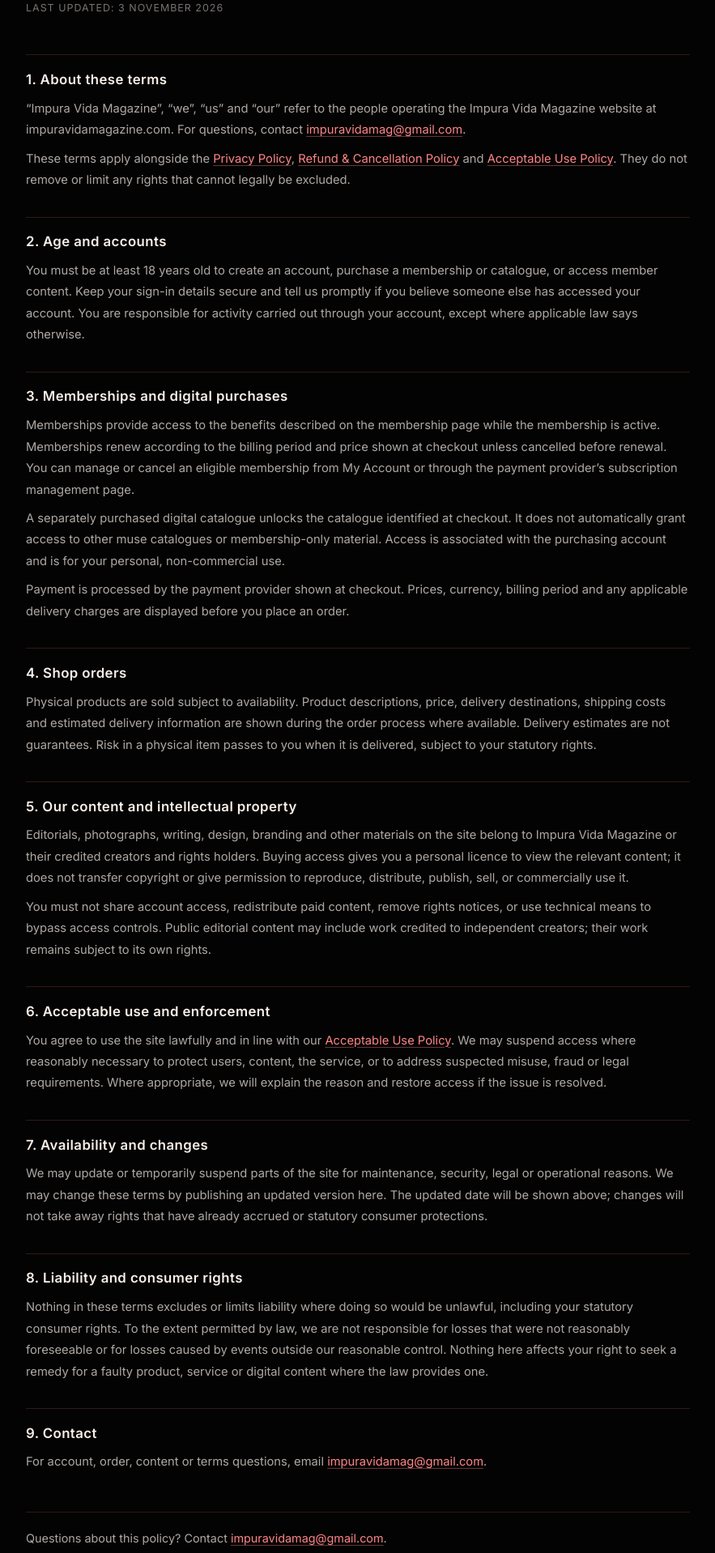
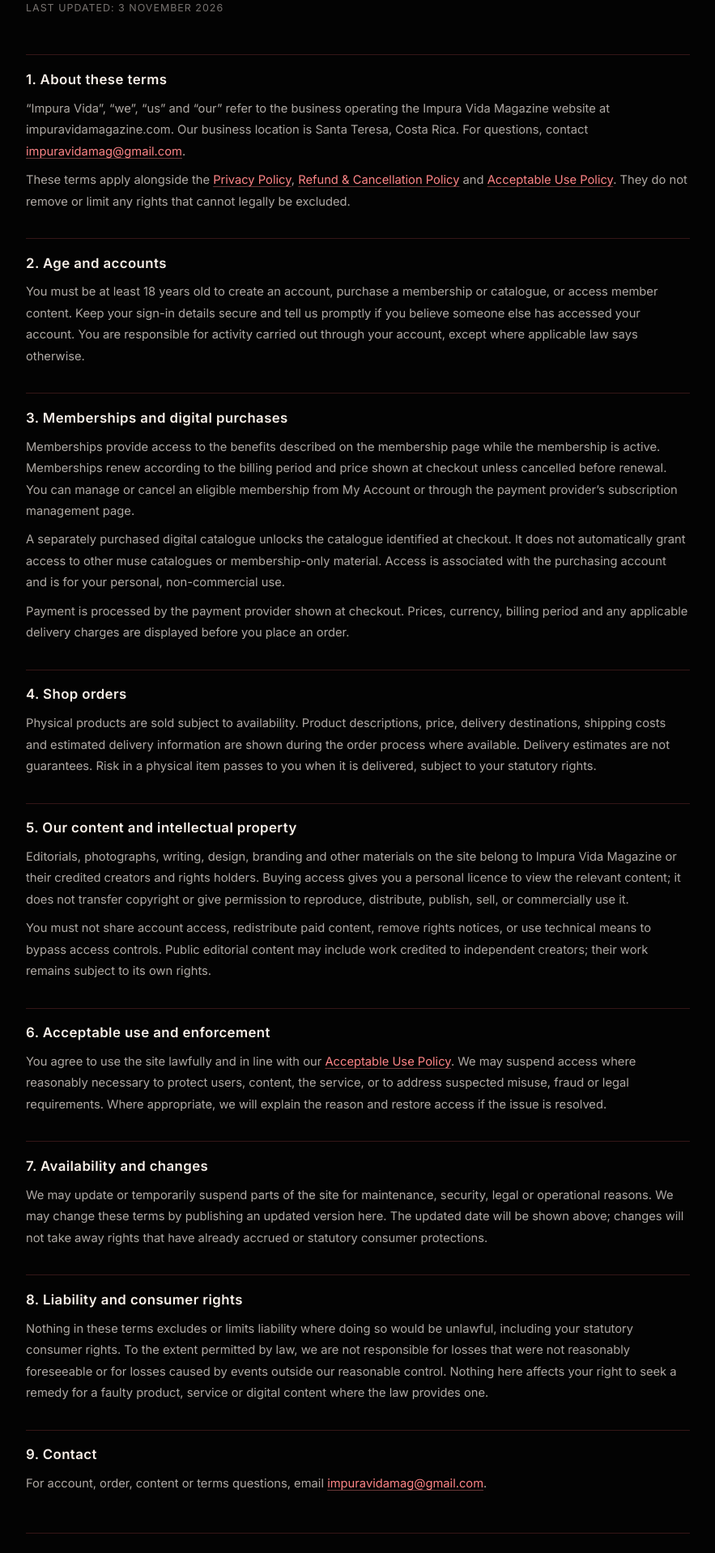
Before and after one commit to Snapey7/snapey7.github.io, a Next.js app: page /terms in a window 1280 px wide. Shown: the part 420-2338 px from the top of the page at 81% size, without its empty margins (198-1081 px from the left). Built offline with nearby package versions, Linux system fonts and the light colour scheme; no server answers.

Commit message:
Name Impura Vida and add business location to policies

```diff
--- a/app/privacy/page.tsx
+++ b/app/privacy/page.tsx
@@ -10,7 +10,7 @@ export default function PrivacyPage() {
       intro="This policy describes how Impura Vida Magazine handles personal information when you browse the site, create an account, use a membership, contact us, or make a purchase."
     >
       <PolicySection title="1. Who is responsible">
-        <p>Impura Vida Magazine is responsible for personal information collected through impuravidamagazine.com. For privacy questions or requests, email <a href="mailto:impuravidamag@gmail.com">impuravidamag@gmail.com</a>.</p>
+        <p>Impura Vida operates impuravidamagazine.com and is responsible for personal information collected through the site. The business location is Santa Teresa, Costa Rica. For privacy questions or requests, email <a href="mailto:impuravidamag@gmail.com">impuravidamag@gmail.com</a>.</p>
       </PolicySection>
       <PolicySection title="2. Information we collect">
         <p>Depending on how you use the site, we may handle:</p>
--- a/app/terms/page.tsx
+++ b/app/terms/page.tsx
@@ -10,7 +10,7 @@ export default function TermsPage() {
       intro="These terms explain how you may use the Impura Vida Magazine website, memberships, digital catalogues and shop. By using the site or placing an order, you agree to these terms."
     >
       <PolicySection title="1. About these terms">
-        <p>“Impura Vida Magazine”, “we”, “us” and “our” refer to the people operating the Impura Vida Magazine website at impuravidamagazine.com. For questions, contact <a href="mailto:impuravidamag@gmail.com">impuravidamag@gmail.com</a>.</p>
+        <p>“Impura Vida”, “we”, “us” and “our” refer to the business operating the Impura Vida Magazine website at impuravidamagazine.com. Our business location is Santa Teresa, Costa Rica. For questions, contact <a href="mailto:impuravidamag@gmail.com">impuravidamag@gmail.com</a>.</p>
         <p>These terms apply alongside the <a href="/privacy">Privacy Policy</a>, <a href="/refund-cancellation">Refund &amp; Cancellation Policy</a> and <a href="/acceptable-use">Acceptable Use Policy</a>. They do not remove or limit any rights that cannot legally be excluded.</p>
       </PolicySection>
       <PolicySection title="2. Age and accounts">
--- a/components/site/PolicyPage.tsx
+++ b/components/site/PolicyPage.tsx
@@ -12,7 +12,8 @@ export function PolicyPage({ title, intro, children }: { title: string; intro: s
           <p className="policy-updated">Last updated: 3 November 2026</p>
           <div className="policy-sections">{children}</div>
           <p className="policy-contact">
-            Questions about this policy? Contact <a href="mailto:impuravidamag@gmail.com">impuravidamag@gmail.com</a>.
+            Business location: Santa Teresa, Costa Rica. Questions about this policy? Contact{' '}
+            <a href="mailto:impuravidamag@gmail.com">impuravidamag@gmail.com</a>.
           </p>
         </article>
       </main>
```
